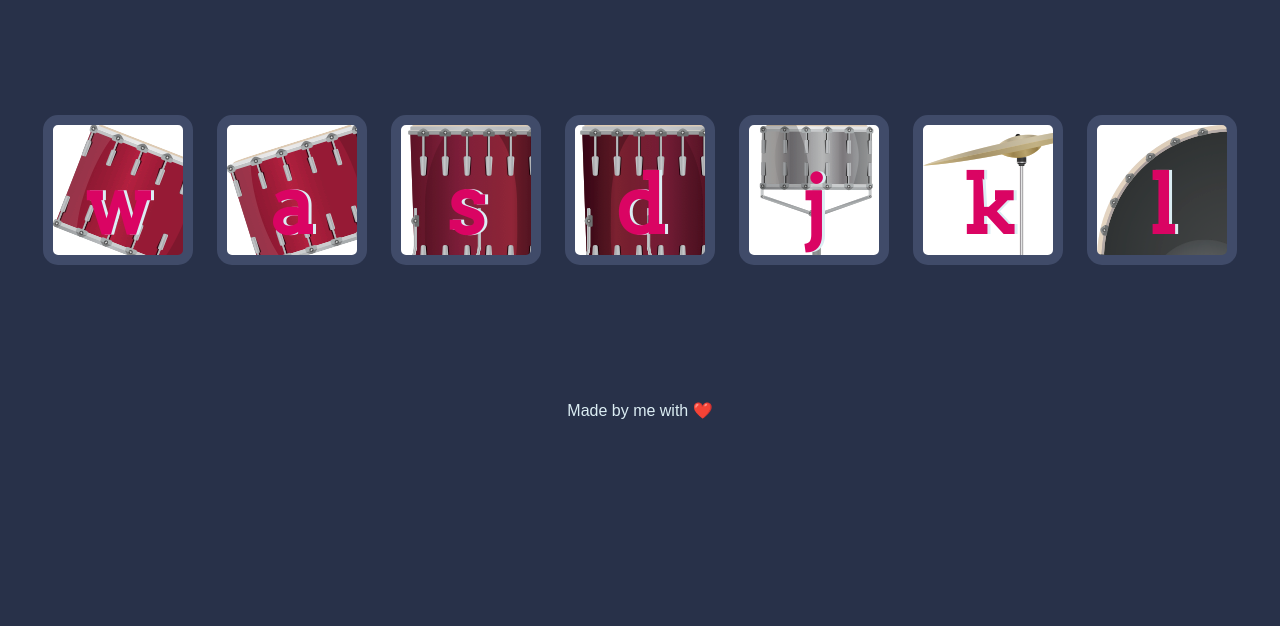
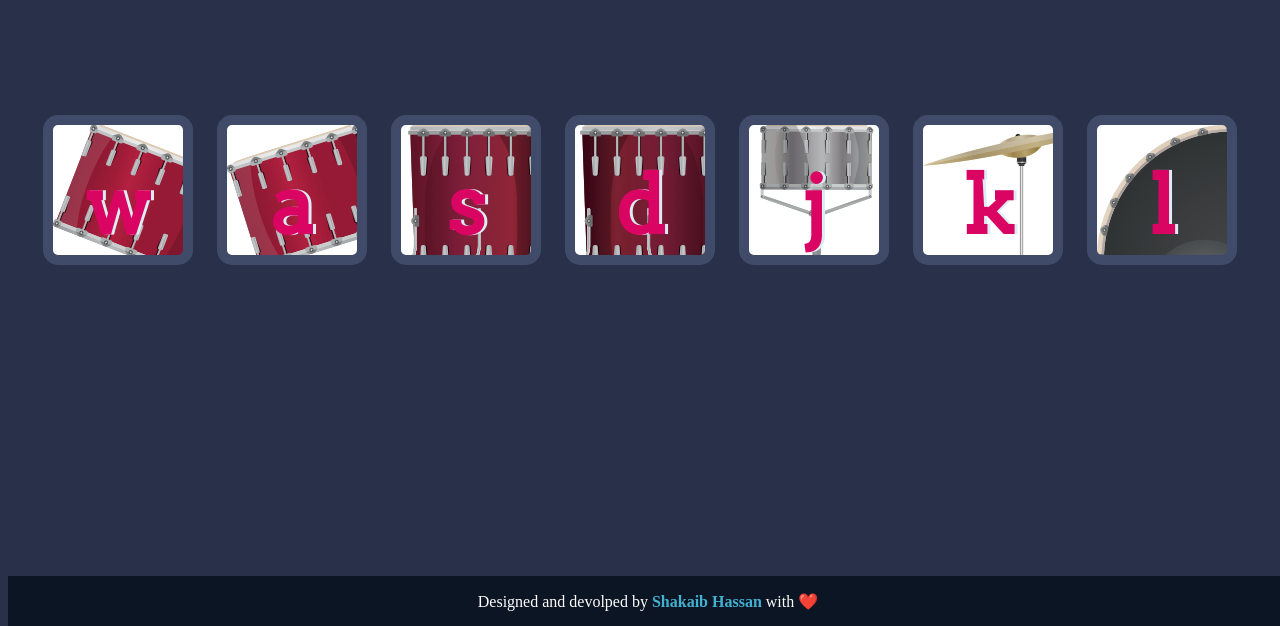
Before and after one commit to CodeWithShakaib/Drum-Kit, a plain HTML site: page index.html in a window 1280 px wide. Shown: the part 174-800 px from the top of the page. Drawn offline with Linux system fonts and the light colour scheme.

Commit message:
update index.html

```diff
--- a/index.html
+++ b/index.html
@@ -19,12 +19,10 @@
     <button class="k drum">k</button>
     <button class="l drum">l</button>
   </div>
-
+<div style="color:white;background-color:#0c1524; height:50px;bottom: 0;position: fixed; width:100%;" class="text-center"><p class="pt-3">Designed and devolped by <b style="color:#43b1d2;">Shakaib Hassan</b> with ❤️</p></div>
 
 <script src="index.js" charset="utf-8"></script>
 
-<footer>
-  Made by me with ❤️
-</footer>
+
 </body>
 </html>
```
